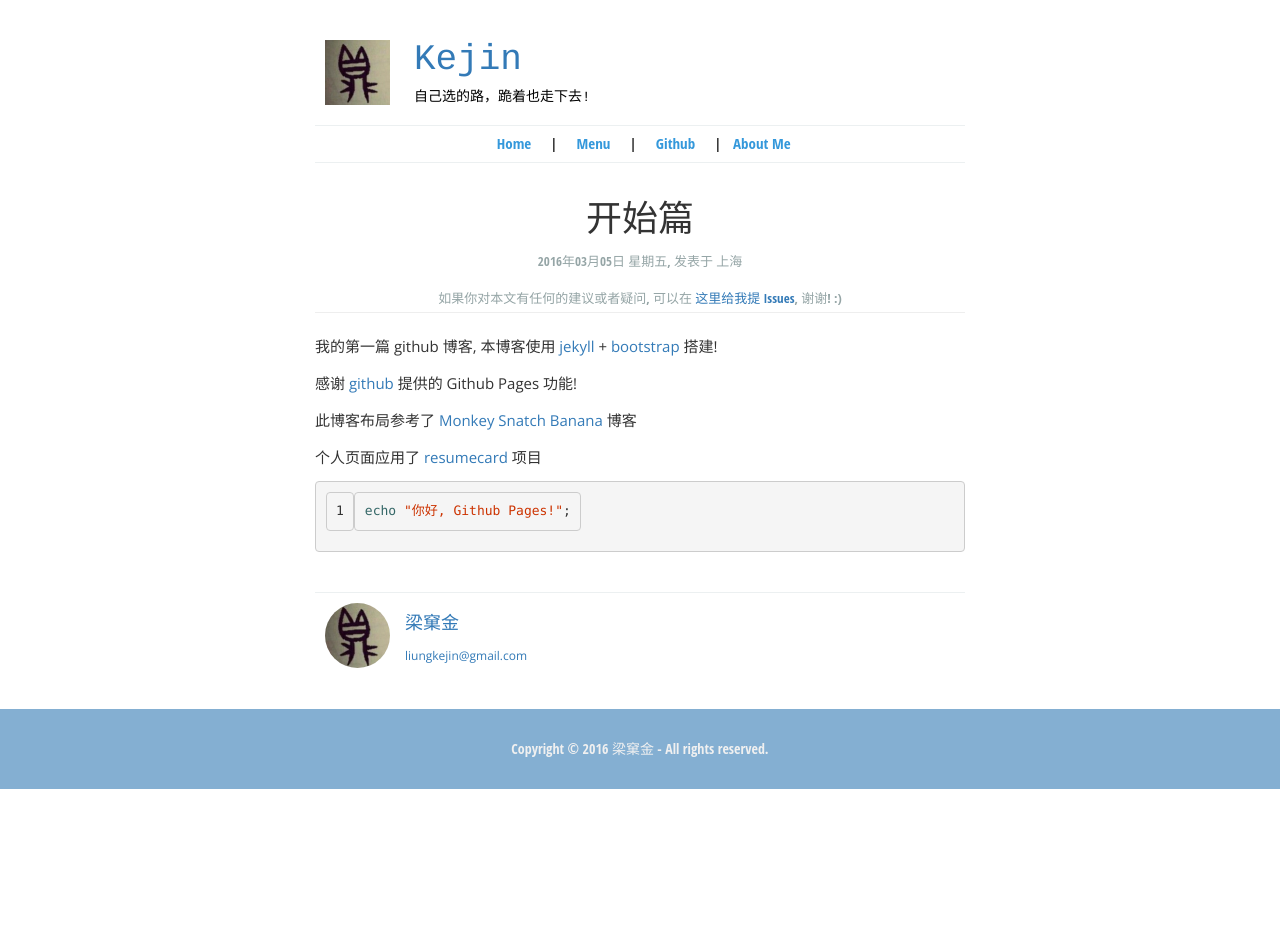
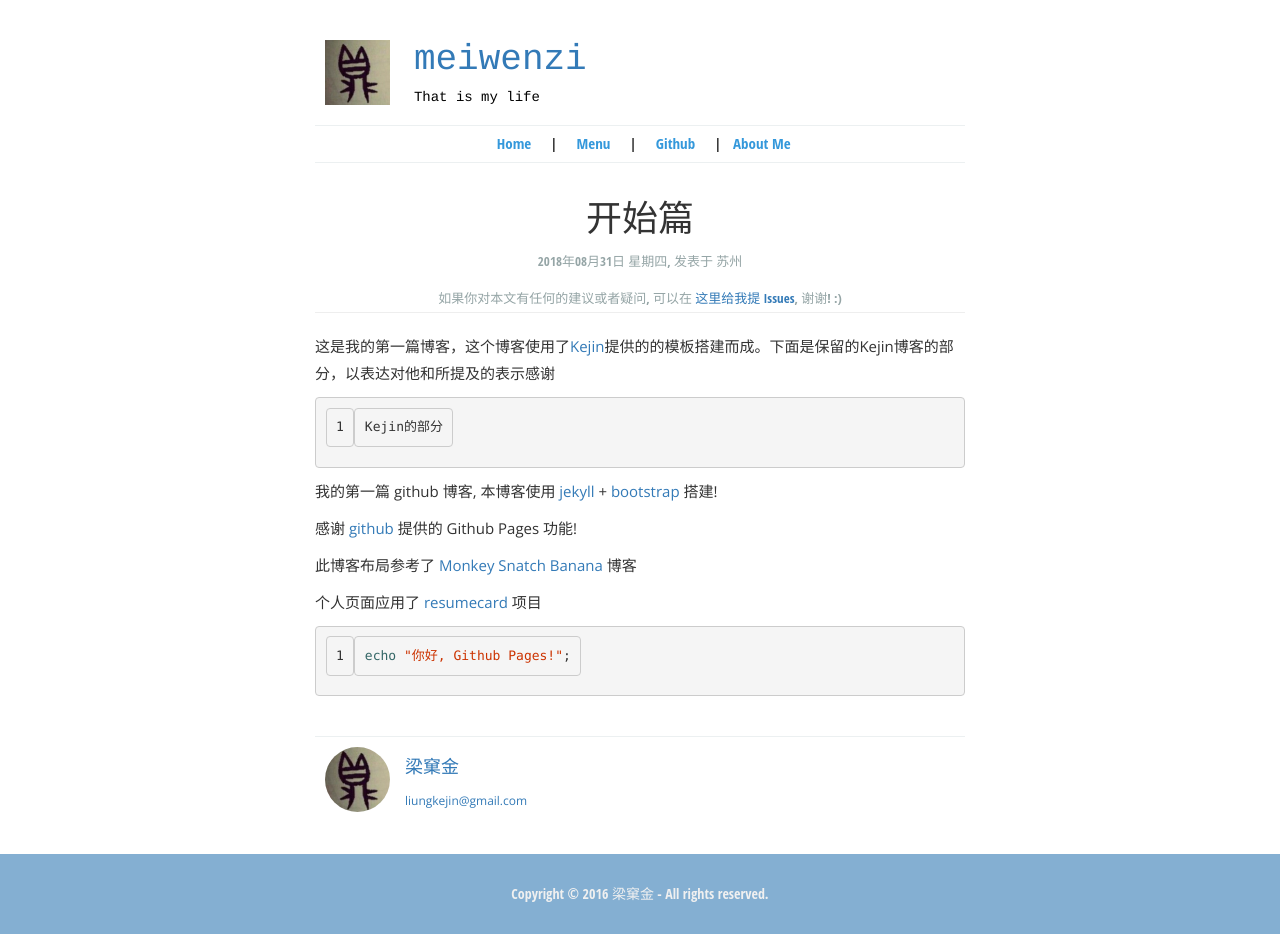
Before and after one commit to meiwenzi/meiwenzi.github.io, a Jekyll site: the page built from _posts/2016-08-31-Getting-Started.md, in a window 1280 px wide. Built offline with Jekyll 4.4.1, drawn with Linux system fonts in a browser that asks for light colours; before the commit the page ends 900 px from its top, so only the background shows below that.

````diff
--- a/_data/blog.yml
+++ b/_data/blog.yml
@@ -1,2 +1,2 @@
-title: Kejin
-description: 自己选的路，跪着也走下去!
+title: meiwenzi
+description: That is my life
--- a/_posts/2016-03-04-Getting-Started.md
+++ b/_posts/2016-08-31-Getting-Started.md
@@ -1,12 +1,18 @@
 ---
 layout: post_layout
 title: 开始篇
-time: 2016年03月05日 星期五
-location: 上海
+time: 2018年08月31日 星期四
+location: 苏州
 pulished: true
 excerpt_separator: "```"
 ---
 
+这是我的第一篇博客，这个博客使用了[Kejin](https://github.com/liungkejin)提供的的模板搭建而成。下面是保留的Kejin博客的部分，以表达对他和所提及的表示感谢
+
+
+```
+Kejin的部分
+```
 我的第一篇 github 博客, 本博客使用 [jekyll](http://jekyll.bootcss.com/) + [bootstrap](http://v3.bootcss.com) 搭建!
 
 感谢 [github](https://github.com) 提供的 Github Pages 功能!
@@ -16,6 +22,7 @@ excerpt_separator: "```"
 个人页面应用了 [resumecard](http://ddbullfrog.github.io/resumecard/) 项目
 
 
+
 ```bash
 echo "你好, Github Pages!";
 ```
````
Also changed, not shown: _posts/2016-03-26-Android-Test-Getting-Start.md (+1 -1 lines).
